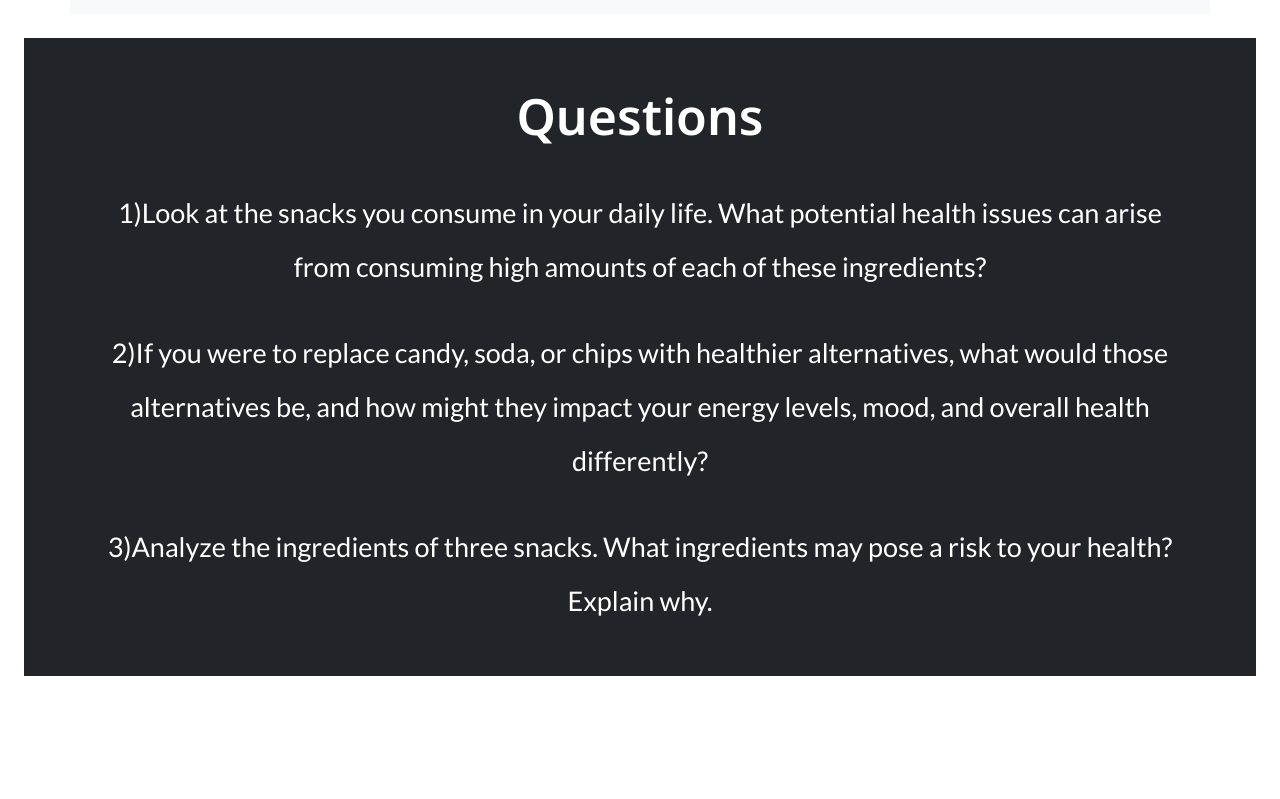
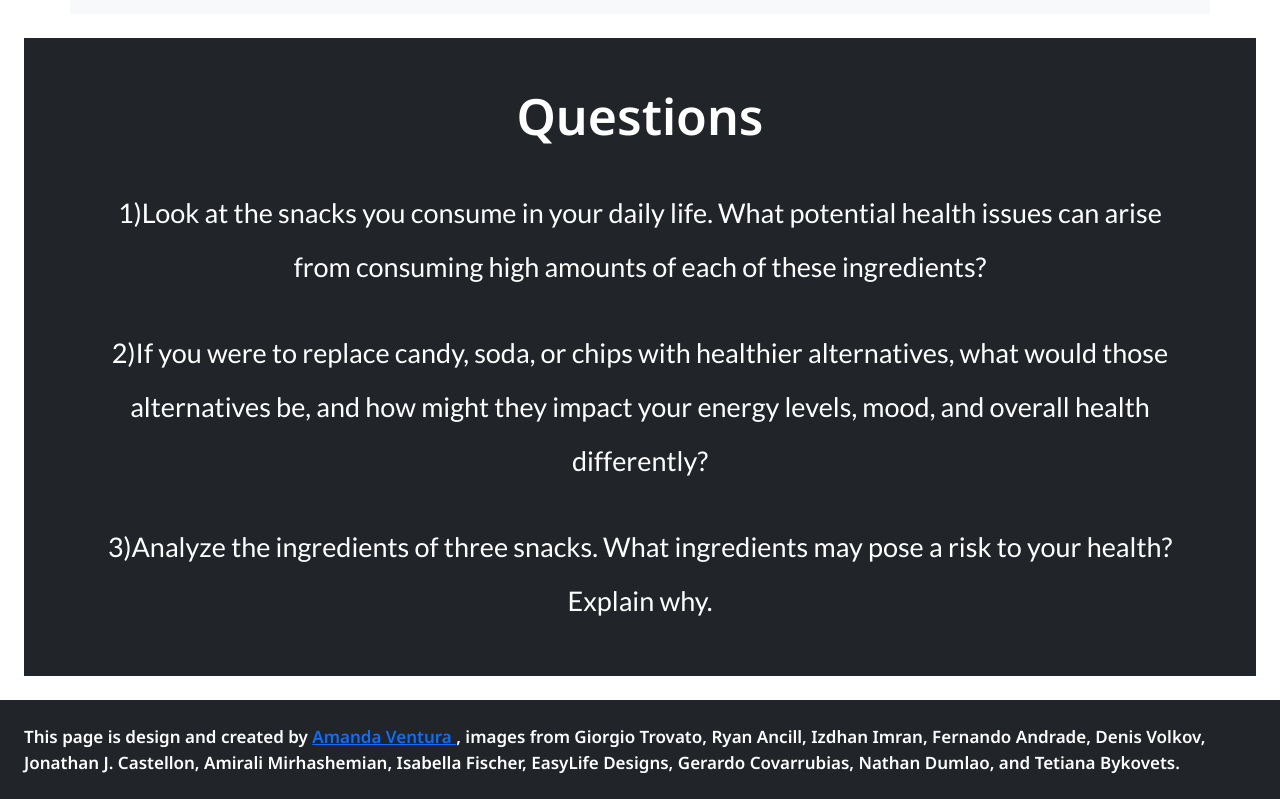
Before and after one commit to ASV185/unhealthy-products-project, a plain HTML site: page index.html in a window 1280 px wide. Shown: the part 4484-5283 px from the top of the page. Before the commit the page ends 5184 px from the top, so only its background shows below. Drawn offline with nearby package versions, Linux system fonts and the light colour scheme; a web font is replaced by a local one.

Commit message:
added footer with credits to index page

```diff
--- a/index.html
+++ b/index.html
@@ -233,5 +233,12 @@
         <p class="text-center p-2"> 3)Analyze the ingredients of three snacks. What ingredients may pose a risk to your health? Explain why.</h3>
       </div>
     </section>
+    <footer class="credit-section bg-dark p-4 text-white">
+      This page is design and created by
+      <a href="https://github.com/ASV185/unhealthy-products-project" class="github-link">
+          Amanda Ventura
+      </a>
+      , images from Giorgio Trovato, Ryan Ancill, Izdhan Imran, Fernando Andrade, Denis Volkov, Jonathan J. Castellon, Amirali Mirhashemian, Isabella Fischer, EasyLife Designs, Gerardo Covarrubias, Nathan Dumlao, and Tetiana Bykovets.
+    </footer>
 </body>
 </html>
--- a/style.css
+++ b/style.css
@@ -38,3 +38,13 @@ p {
     font-size: 27px;
     font-style: normal;
 }
+
+footer {
+  font-family: "Noto Sans", serif;
+  font-optical-sizing: auto;
+  font-weight: 600;
+  font-size: 17px;
+  font-style: normal;
+  font-variation-settings:
+    "wdth" 100;
+}
```
